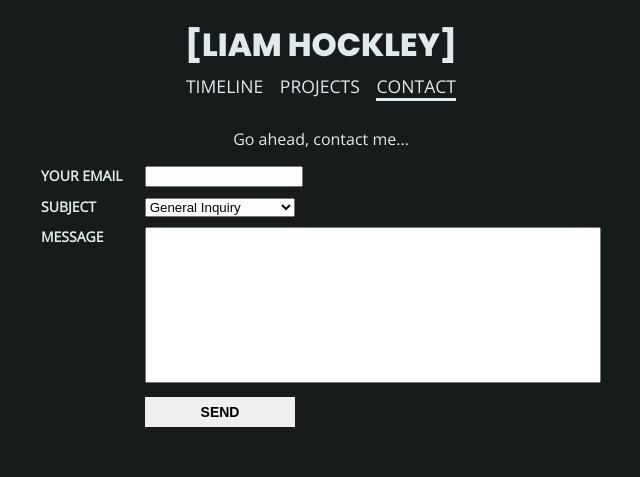
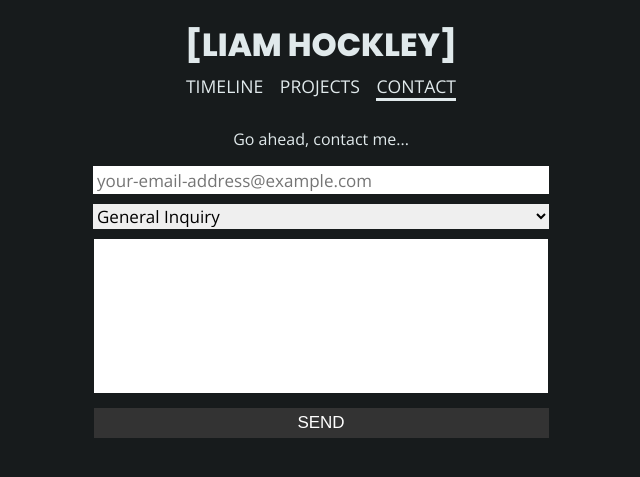
Before and after one commit to xdega/xdega.github.io, a Jekyll site: the page built from contact.html, in a window 1280 px wide. Shown: the top 477 px of the page, without its empty margins (319-959 px from the left). Built offline with Jekyll 4.4.1, drawn with Linux system fonts in a browser that asks for light colours; nearby versions of some CDN libraries.

Commit message:
Update Contact form styling

```diff
--- a/_sass/_form.scss
+++ b/_sass/_form.scss
@@ -1,28 +1,42 @@
 .form-group {
-    font-size: 14px;
+    text-align: center !important;
     text-align: left;
     padding-bottom: 10px;
-    label {
-        vertical-align: top;
-        min-width: 100px;
-        display: inline-block;
-    }
-    label, #send {
-        text-transform: uppercase;
-        font-weight: bold;
-        font-size: 14px;
-    }
+
     textarea#message {
         resize: none;
         width: 450px;
         height: 150px;
     }
-    select, input, #send {
-        width: 150px;
+    input {
+        height: 20px;
+        padding: 4px;
+        width: 448px;
+    }
+    select {
+        height: 25px;
+        width: 456px;
+    }
+    textarea {
+        padding: 2px;
+    }
+    select, input, textarea {
+        border: 0px solid #fff;
+        font-size: 17px;
+        font-family: $font-stack-body;
     }
     #send {
-        margin-left: 104px;
+        transition: 0.25s background-color;
+        text-transform: uppercase;
+        background-color: #333;
+        color: #fff;
+        font-size: 17px;
+        width: 455px;
         height: 30px;
         border: none;
     }
+    #send:hover {
+        transition: 0.25s background-color;
+        background-color: #111;
+    }
 }
--- a/contact.html
+++ b/contact.html
@@ -9,19 +9,19 @@ permalink: /contact/
         let message = $("[name='message']").val();
 
         e.preventDefault();
+        console.log("Sending Email to Liam Hockley...");
         // AJAX request to LiamAPI here.
+        console.log("Thank You!");
     }
 </script>
 <article>
     <p>Go ahead, contact me...</p>
     <form id="contact">
         <div class="form-group">
-            <label for="sender">Your Email</label>
-            <input name="sender">
+            <input name="sender" placeholder="your-email-address@example.com">
         </div>
         <div class="form-group">
-            <label for="subject">Subject</label>
-            <select name="subject">
+            <select class="select-wrapper" name="subject">
                 <option value="general">General Inquiry</option>
                 <option value="work">Work Opportunity</option>
                 <option value="feedback">Website Feedback</option>
@@ -29,7 +29,6 @@ permalink: /contact/
             </select>
         </div>
         <div class="form-group">
-            <label for="message">Message</label>
             <textarea name="message" id="message"></textarea>
         </div>
         <div class="form-group">
```
